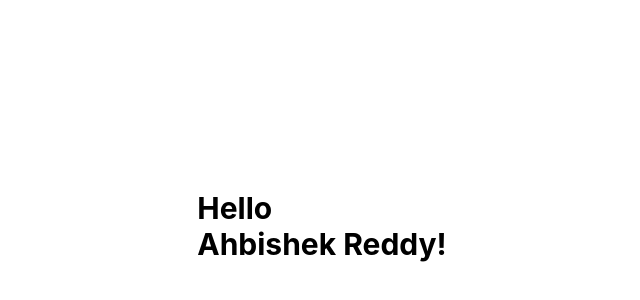
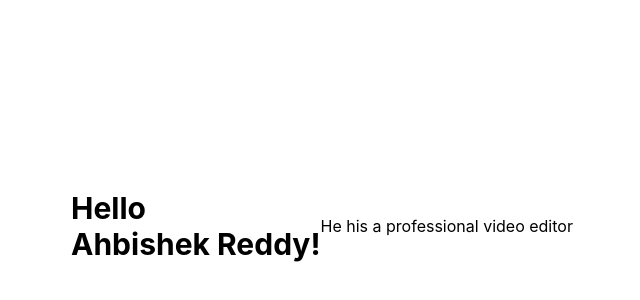
Before and after one commit to Madan-dotcom/abhishek-portfolio, a React (Vite) app: page / in a window 1280 px wide. Shown: the part 174-474 px from the top of the page, without its empty margins (318-958 px from the left). Built offline with nearby package versions, Linux system fonts and the light colour scheme.

Commit message:
git commit

```diff
--- a/src/App.jsx
+++ b/src/App.jsx
@@ -8,6 +8,9 @@ function App() {
                <h1 class='text-3xl font-bold '>
                   Hello <br /> Ahbishek Reddy!
                </h1>
+               <div>
+                  <h1>He his a professional video editor</h1>
+               </div>
             </div>
          </body>
       </>
```
